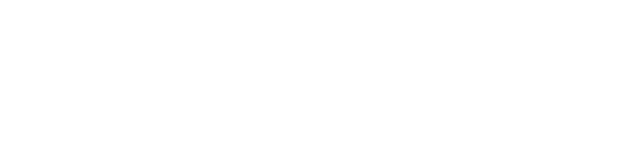
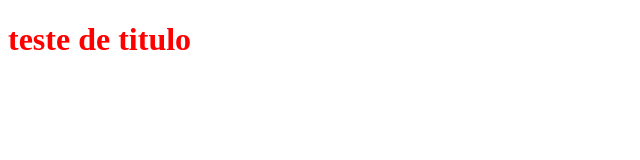
Before and after one commit to luishenriquesc1/Bootstrap-5, a plain HTML site: page index.html in a window 1280 px wide. Shown: the whole page, without its empty margins (0-640 px from the left). Drawn offline with Linux system fonts and the light colour scheme.

Commit message:
terceiro commit

```diff
--- a/index.html
+++ b/index.html
@@ -10,7 +10,7 @@
 </head>
 
 <body>
-
+  <h1>teste de titulo</h1>
 </body>
 
 </html>
--- a/scss/style.scss
+++ b/scss/style.scss
@@ -0,0 +1,3 @@
+h1{
+  color: red;
+}
```
Also changed, not shown: css/style.css, 1 other file.
